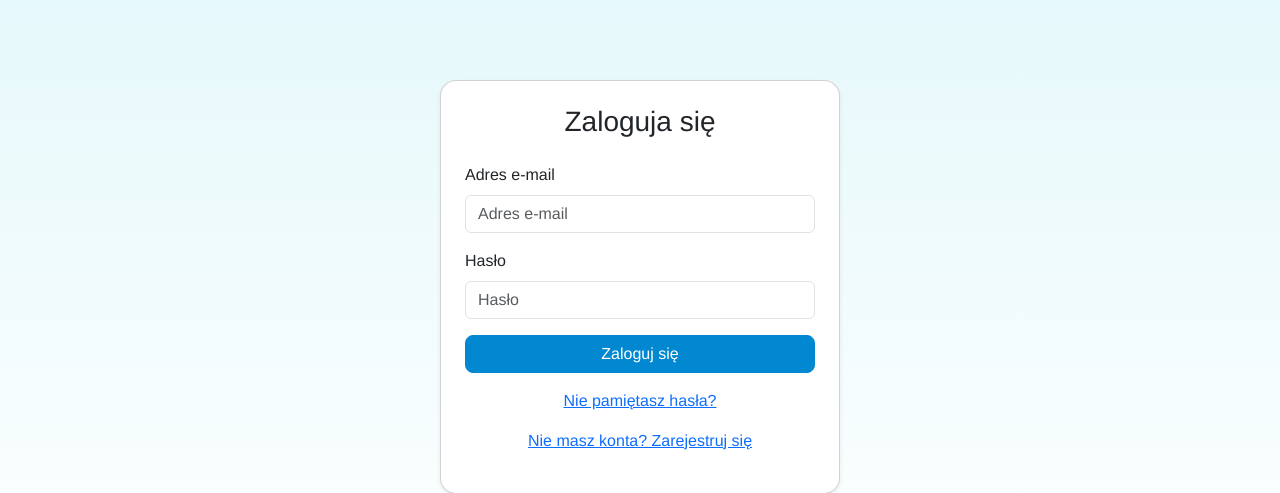
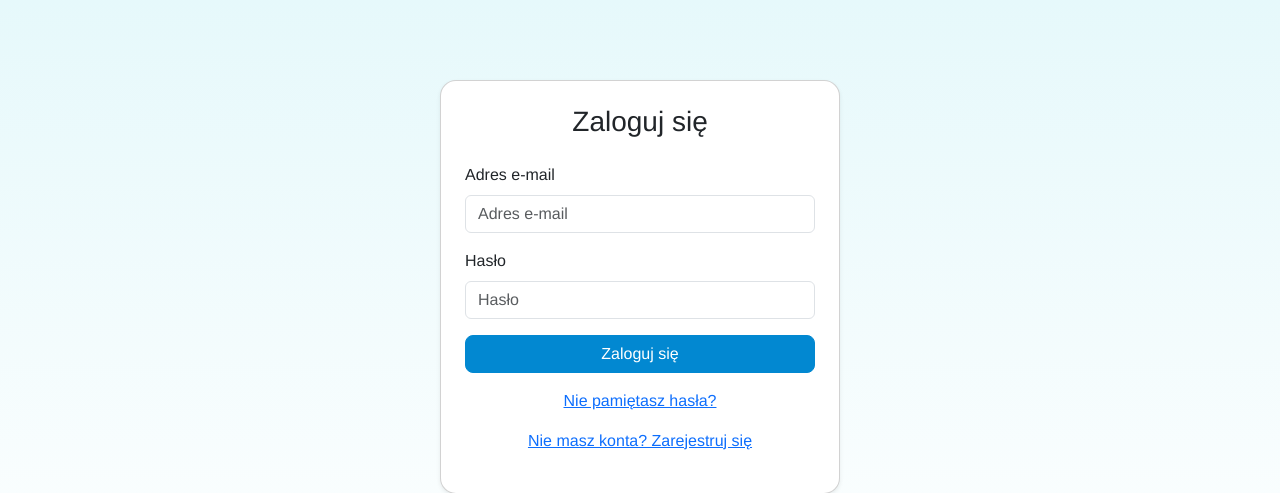
Before and after one commit to arkadiusoo/WeatherForeteller, a Django app: page /accounts/login/ in a window 1280 px wide. Shown: the part 153-646 px from the top of the page. Run offline with Django 5.2, Linux system fonts and the light colour scheme; some libraries are stand-ins or nearby versions.

Commit message:
localization added

```diff
--- a/templates/account/login.html
+++ b/templates/account/login.html
@@ -7,7 +7,7 @@
 {% block content %}
 <div class="container d-flex justify-content-center align-items-center" style="min-height: 90vh;">
   <div class="card shadow-sm p-4" style="max-width: 400px; width: 100%; border-radius: 1rem;">
-    <h3 class="text-center mb-4">{% trans "Zaloguja się" %}</h3>
+    <h3 class="text-center mb-4">{% trans "Zaloguj się" %}</h3>
 
     <form method="POST" action="{% url 'account_login' %}">
       {% csrf_token %}
```
Also changed, not shown: locale/pl/LC_MESSAGES/django.po.
